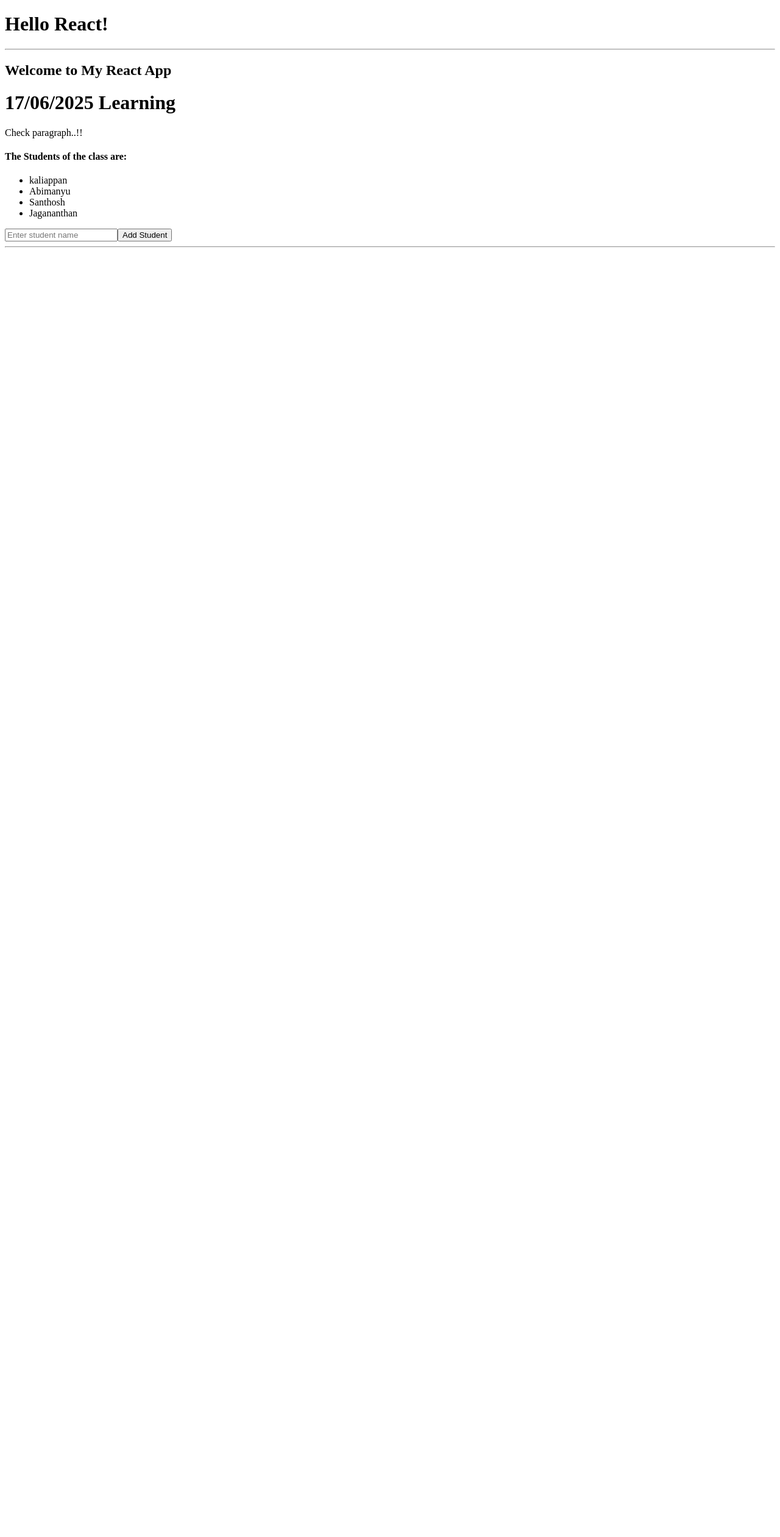
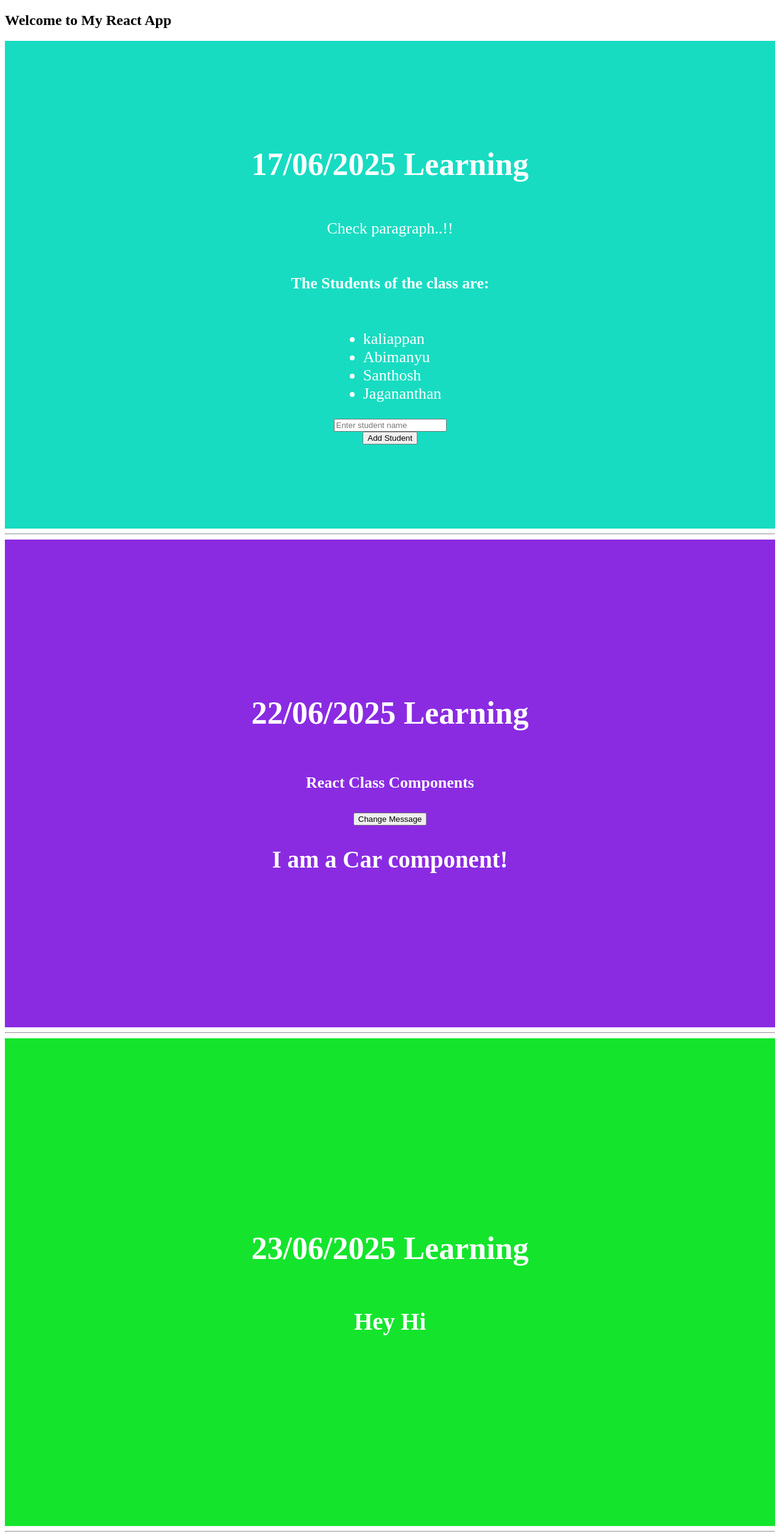
Before and after one commit to kaliappan-bot/react-app-learning, a React (Create React App) app: page / in a window 1280 px wide. Shown: the whole page at 61% size. Before the commit the page ends 800 px from the top, so only its background shows below. Built offline with nearby package versions, Linux system fonts and the light colour scheme.

Commit message:
23-June-2025

```diff
--- a/src/App.js
+++ b/src/App.js
@@ -1,9 +1,18 @@
-import Learning_17062025 from './components/Learning_17062025';
+import React from 'react';
+
+import Learning_17062025 from './components/Learning_17062025.js';
+import Learning_22062025 from './components/Learning_22062025.js';
+import Learning_23062025 from './components/Learning_23062025.js';
 function App() {
   return (
     <div>
     <h2>Welcome to My React App</h2>
     <Learning_17062025/>
+    <hr/>
+    <Learning_22062025/>
+    <hr/>
+    <Learning_23062025/>
+    <hr/>
     </div>
   );
 }
--- /dev/null
+++ b/src/components/Learning_17062025.css
@@ -0,0 +1,11 @@
+
+.Learning_17062025 {
+  background-color: #17dcc2;
+  min-height: 100vh;
+  display: flex;
+  flex-direction: column;
+  align-items: center;
+  justify-content: center;
+  font-size: calc(10px + 2vmin);
+  color: white;
+}
--- a/src/components/Learning_17062025.js
+++ b/src/components/Learning_17062025.js
@@ -1,5 +1,6 @@
 import { useState } from "react";
-
+import React from 'react';
+import './Learning_17062025.css';
 function Learning_17062025() {
   const [students, setStudents] = useState(['kaliappan','Abimanyu', 'Santhosh', 'Jagananthan']);
   const [newStudent, setNewStudent] = useState("");
--- /dev/null
+++ b/src/components/Learning_22062025.css
@@ -0,0 +1,11 @@
+
+.Learning_22062025 {
+  background-color:blueviolet;
+  min-height: 100vh;
+  display: flex;
+  flex-direction: column;
+  align-items: center;
+  justify-content: center;
+  font-size: calc(10px + 2vmin);
+  color: white;
+}
--- /dev/null
+++ b/src/components/Learning_22062025.js
@@ -0,0 +1,18 @@
+import { useState } from "react";
+import React from 'react';
+import Car from './car'
+import './Learning_22062025.css';
+function Learning_22062025() {
+    const [message, setMessage] = useState("React Class Components");
+  return (
+
+    <div className="Learning_22062025">
+    <h1>22/06/2025 Learning</h1>
+    <h4>{message}</h4>
+    <button onClick={() => setMessage("Updated Message!")}>Change Message</button>
+    <Car/>
+</div>
+  );
+}
+
+export default Learning_22062025;
--- /dev/null
+++ b/src/components/Learning_23062025.css
@@ -0,0 +1,10 @@
+.Learning_23062025 {
+  background-color: #14e52c;
+  min-height: 100vh;
+  display: flex;
+  flex-direction: column;
+  align-items: center;
+  justify-content: center;
+  font-size: calc(10px + 2vmin);
+  color: white;
+}
--- /dev/null
+++ b/src/components/Learning_23062025.js
@@ -0,0 +1,13 @@
+
+import React from 'react';
+
+import './Learning_23062025.css';
+  function Learning_23062025(){
+    return(
+         <div className="Learning_23062025">
+        <h1>23/06/2025 Learning</h1>
+        <h2>Hey Hi</h2>
+      </div>
+    ) ;
+}
+export default Learning_23062025;
--- /dev/null
+++ b/src/components/car.js
@@ -0,0 +1,8 @@
+import React from 'react';
+
+
+function Car() {
+  return <h2>I am a Car component!</h2>;
+}
+
+export default Car;
--- a/src/index.js
+++ b/src/index.js
@@ -1,14 +1,10 @@
 import React from 'react';
+
 import ReactDOM from 'react-dom/client';
-import App from './App.js'
-import Learning_17062025 from './components/Learning_17062025.js'
+import App from './App';
 
-const myFirstElement = <div>
-  <h1>Hello React!</h1>
-  <hr/>
-  <App/>
-  <hr/>
-  </div>
+
+
 
 const root = ReactDOM.createRoot(document.getElementById('root'));
-root.render(myFirstElement);
+root.render(<App />);
```
Also changed, not shown: generate-react-cli.json (added, +14 -0 lines), package.json (+7 -2 lines), .eslintrc.js (added), 2 other files (tests, documents, lock files or other folders).
